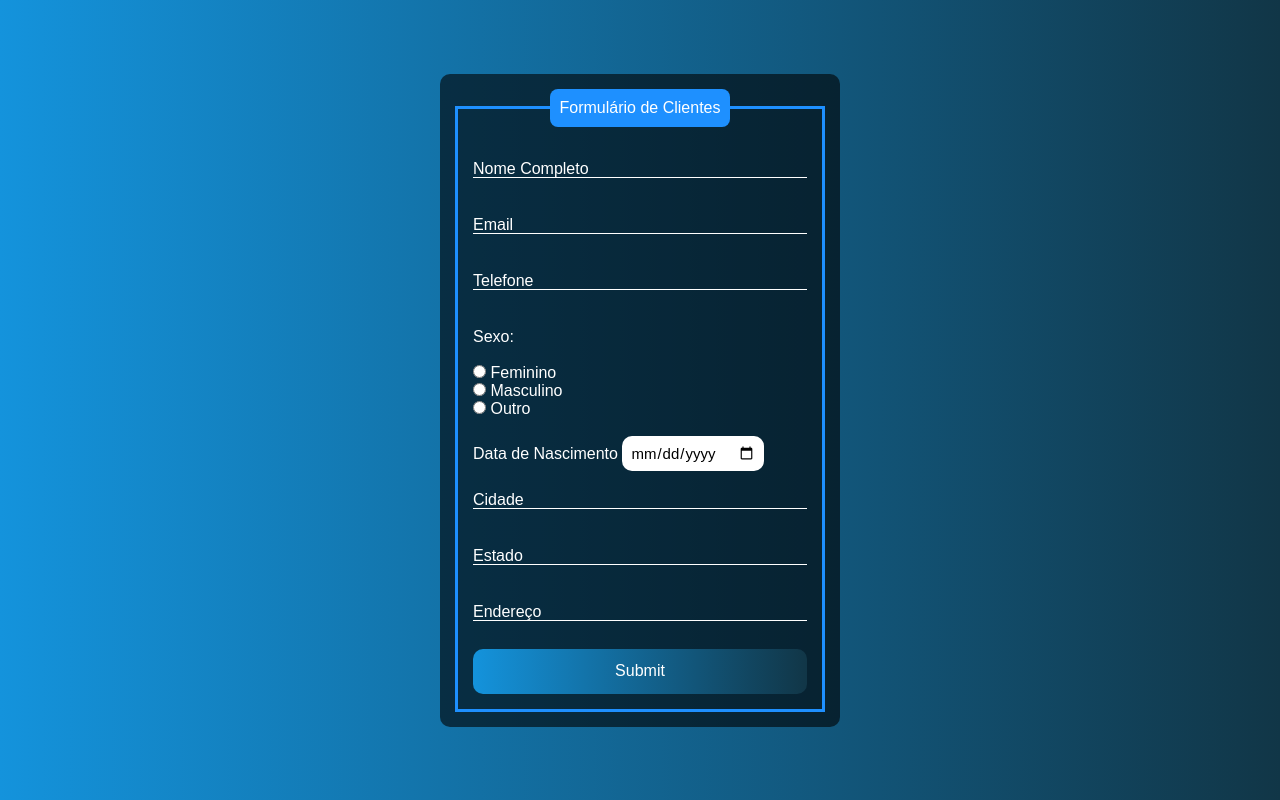
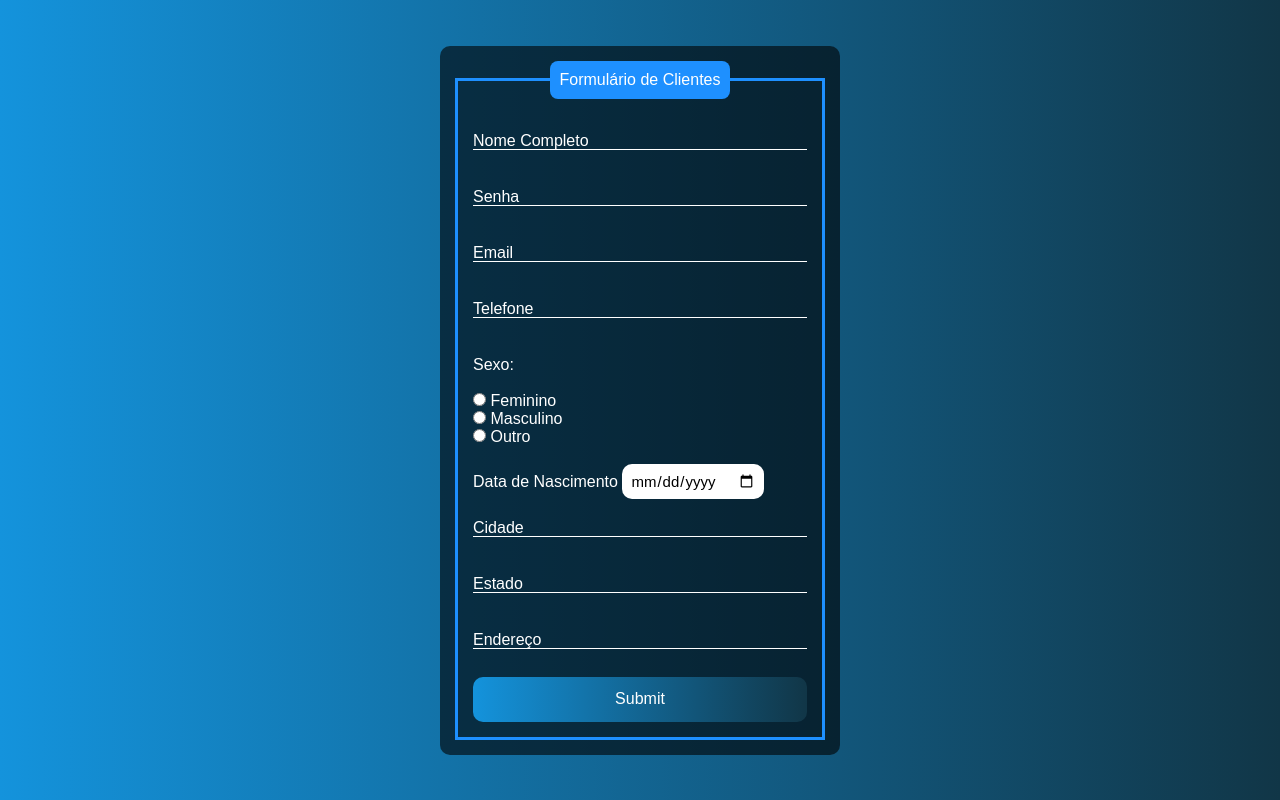
Before and after one commit to joaoatreto27/login-system, a PHP site: page /form-page.php in a window 1280 px wide. Run offline with PHP 8.4, Linux system fonts and the light colour scheme.

Commit message:
Adding password input

```diff
--- a/form-page.php
+++ b/form-page.php
@@ -4,6 +4,7 @@
         include_once('config.php');
 
         $nome = $_POST['name'];
+        $senha = $_POST['password'];
         $email = $_POST['email'];
         $telefone = $_POST['telefone'];
         $sexo = $_POST['gender'];
@@ -12,8 +13,8 @@
         $estado = $_POST['estado'];
         $endereco = $_POST['endereco'];
 
-        $result = mysqli_query($conexao, "INSERT INTO formulario(nome, email, telefone, sexo, data_nasc, cidade, estado, endereco)
-        VALUES ('$nome', '$email', '$telefone', '$sexo', '$data_nasc', '$cidade', '$estado', '$endereco')");
+        $result = mysqli_query($conexao, "INSERT INTO formulario(nome, senha, email, telefone, sexo, data_nasc, cidade, estado, endereco)
+        VALUES ('$nome', '$senha', '$email', '$telefone', '$sexo', '$data_nasc', '$cidade', '$estado', '$endereco')");
     }
 ?>
 
@@ -35,6 +36,11 @@
                     <div class="input-box">
                         <input type="text" class="inputs" name="name" id="name" required>
                         <label for="name" class="label-inputs">Nome Completo</label>
+                    </div>
+                    <br>
+                    <div class="input-box">
+                        <input type="password" class="inputs" name="password" id="pasword" required>
+                        <label for="password" class="label-inputs">Senha</label>
                     </div>
                     <br>
                     <div class="input-box">
```
